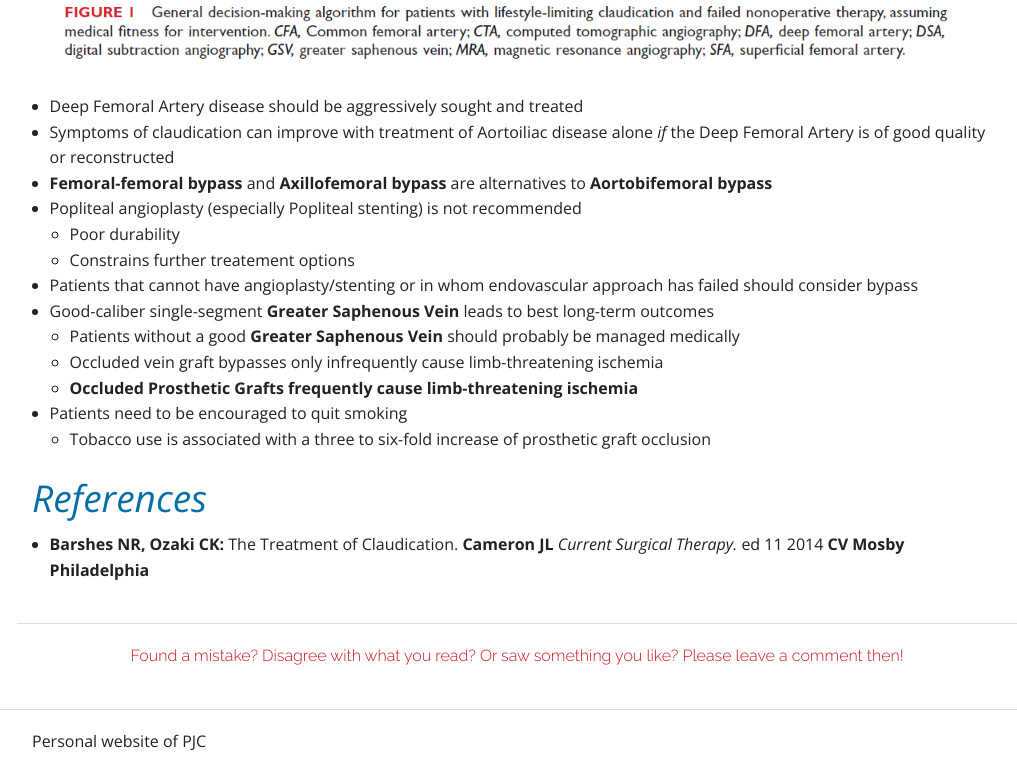
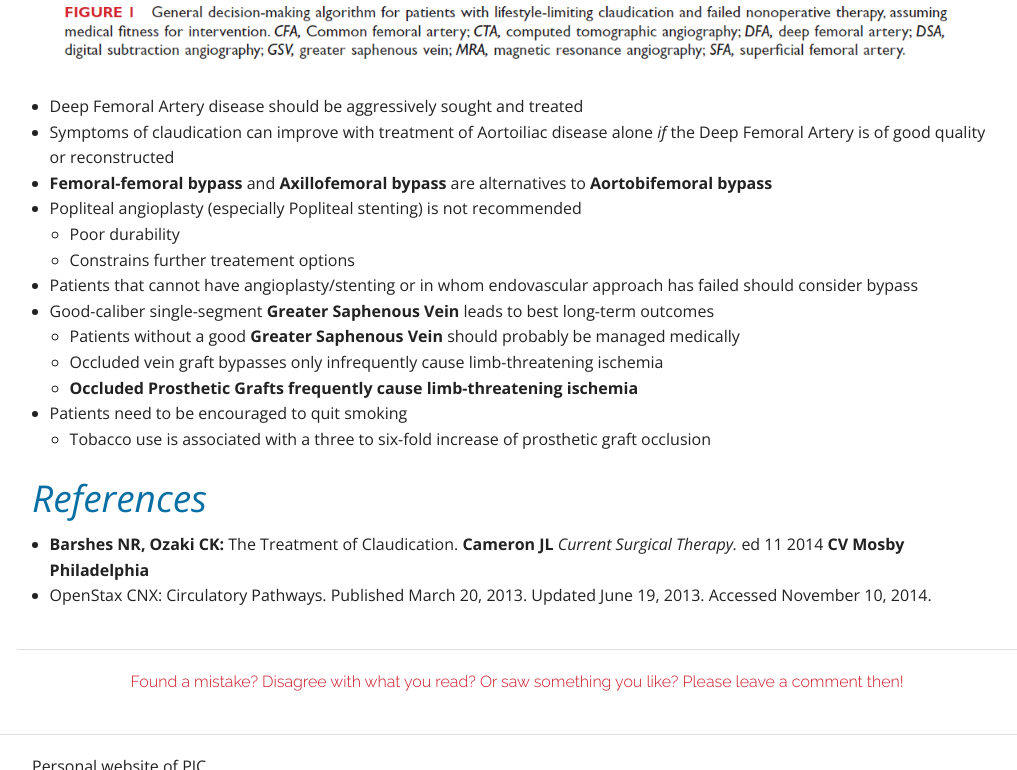
Before and after one commit to pjchung/pjchung.github.io, a Jekyll site: the page built from _posts/2014-11-10-claudication.md, in a window 1280 px wide and 900 px high, scrolled down 4474 px, cut to the strip 0-770 px from the top of the window. Shown: the whole strip, without its empty margins (123-1140 px from the left). Built offline with Jekyll 4.4.1, drawn with Linux system fonts in a browser that asks for light colours; comment, search, counter and statistics services are not loaded.

Commit message:
Updated Claudication

```diff
--- a/_posts/2014-11-10-claudication.md
+++ b/_posts/2014-11-10-claudication.md
@@ -105,3 +105,4 @@ categories: vascular
 
 ## *References*
 * **Barshes NR, Ozaki CK:** The Treatment of Claudication. **Cameron JL** *Current Surgical Therapy.* ed 11 2014 **CV Mosby Philadelphia**
+* OpenStax CNX: Circulatory Pathways. [](http://cnx.org/contents/1aa6075b-8678-43f0-891d-cff6252fb2eb@3/Circulatory_Pathways) Published March 20, 2013. Updated June 19, 2013. Accessed November 10, 2014.
```
